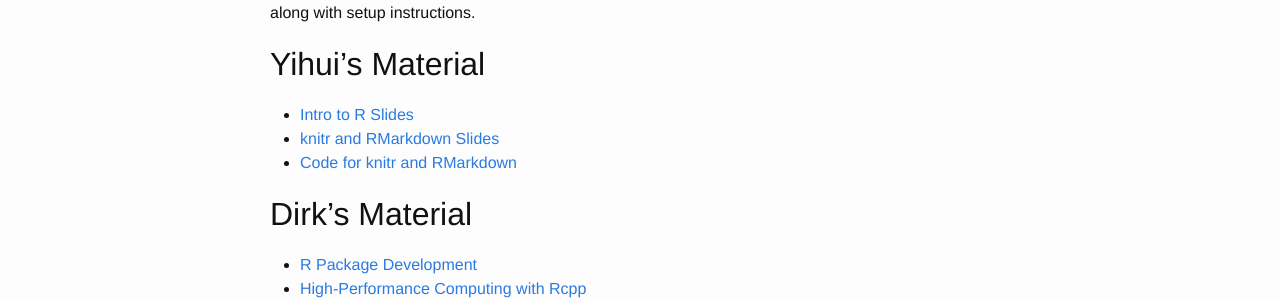
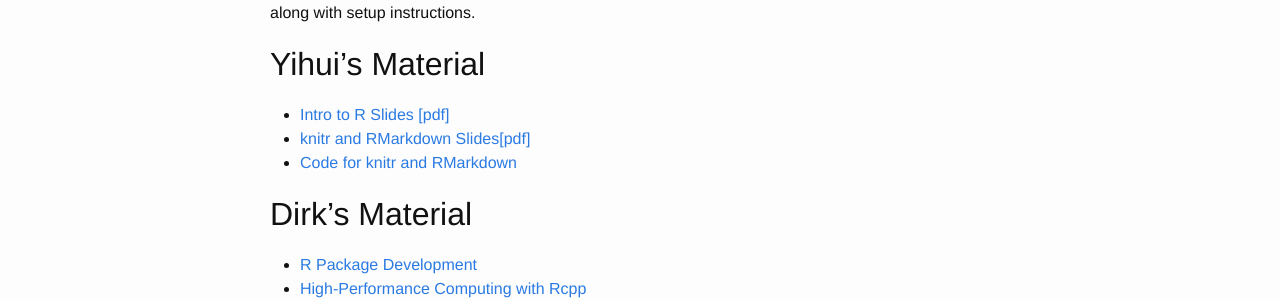
Before and after one commit to fditraglia/fditraglia.github.io, a Jekyll site: the page built from RWorkshop.md, in a window 1280 px wide. Shown: the part 211-511 px from the top of the page. Built offline with Jekyll 4.4.1, drawn with Linux system fonts in a browser that asks for light colours.

Commit message:
add pdf versions of Yihui's slides

```diff
--- a/RWorkshop.md
+++ b/RWorkshop.md
@@ -9,8 +9,8 @@
 
 ## Yihui's Material
 
-- [Intro to R Slides](http://bit.ly/upenn-r-yihui-1)
-- [knitr and RMarkdown Slides](http://bit.ly/upenn-r-yihui-2)
+- [Intro to R Slides](http://bit.ly/upenn-r-yihui-1) [[pdf]](http://ditraglia.com/pdf/yihui1.pdf)
+- [knitr and RMarkdown Slides](http://bit.ly/upenn-r-yihui-2)[[pdf]](http://ditraglia.com/pdf/yihui2.pdf)
 - [Code for knitr and RMarkdown](http://bit.ly/upenn-r-yihui-3)
 
 ## Dirk's Material
```
Also changed, not shown: 2 other files.
